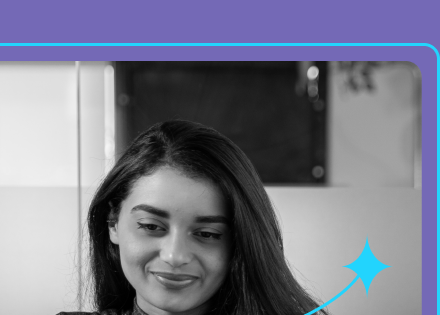
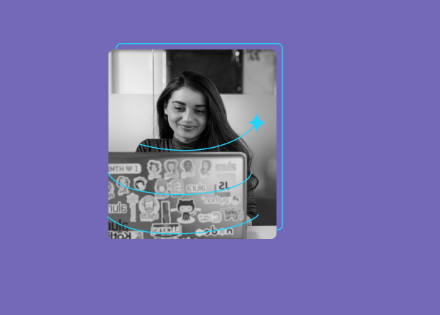
Before and after one commit to VanessaTargino/portfolio, a plain HTML site: page index.html in a window 390 px wide. Shown: the part 84-399 px from the top of the page, 440 px wide, since content can reach past the window. Drawn offline with nearby package versions, Linux system fonts and the light colour scheme.

Commit message:
Update style.css

```diff
--- a/estilo/style.css
+++ b/estilo/style.css
@@ -134,7 +134,4 @@ body{
     .apresentacao__conteudo{
         width: 100%;
     }
-    .apresentacao__imagem{
-        width: auto;
-    }
 }
```
